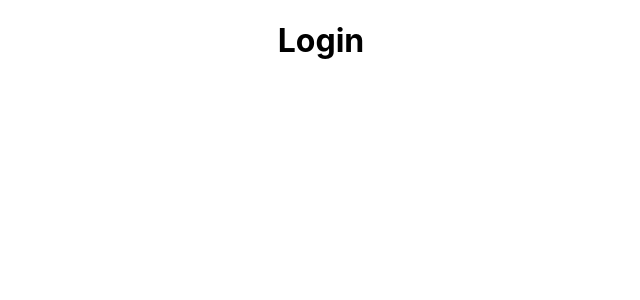
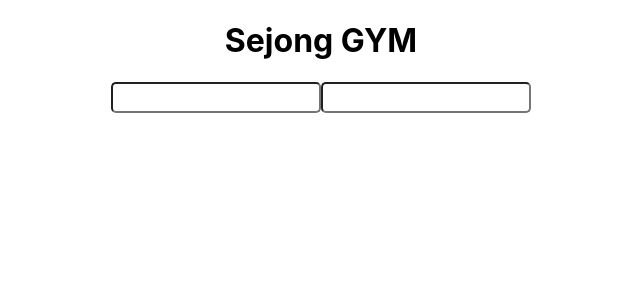
Before and after one commit to unannn/smart-gym, a React (Create React App) app: page /login in a window 1280 px wide. Shown: the top 300 px of the page, without its empty margins (319-959 px from the left). Built offline with nearby package versions, Linux system fonts and the light colour scheme.

Commit message:
Feature Input Component

```diff
--- a/package.json
+++ b/package.json
@@ -10,6 +10,7 @@
     "react-dom": "^17.0.2",
     "react-router-dom": "^5.3.0",
     "react-scripts": "4.0.3",
+    "styled-components": "^5.3.1",
     "web-vitals": "^1.0.1"
   },
   "scripts": {
--- /dev/null
+++ b/src/components/Input.js
@@ -0,0 +1,21 @@
+import React from 'react';
+
+import styled from "styled-components";
+
+let StyledInput = styled.input`
+    background-color:#FFFFFF;
+	background-position:left top;
+	padding-top:5px;
+	font-family:tahoma;
+	font-size:18px;
+	color:#777777;
+    resize:none;
+    border-radius: 5px;
+    margin-bottom: 10px;
+`;
+
+function Input(props) {
+    return <StyledInput type={props.type}></StyledInput>;
+}
+
+export default Input;
--- a/src/pages/login/Login.js
+++ b/src/pages/login/Login.js
@@ -1,12 +1,16 @@
 import React from 'react';
+import Input from '../../components/Input';
 
 class Login extends React.Component {
     render() {
         return (
             <div>
-                <h1>
-                    Login
-                </h1>
+                <h1>Sejong GYM</h1>
+                <form action="submit">
+                    <Input type='text'></Input>
+                    <Input type='password'></Input>
+                </form>
+
             </div>
         )
     }
```
Also changed, not shown: src/components/Box.js (added), 2 other files (tests, documents, lock files or other folders).
